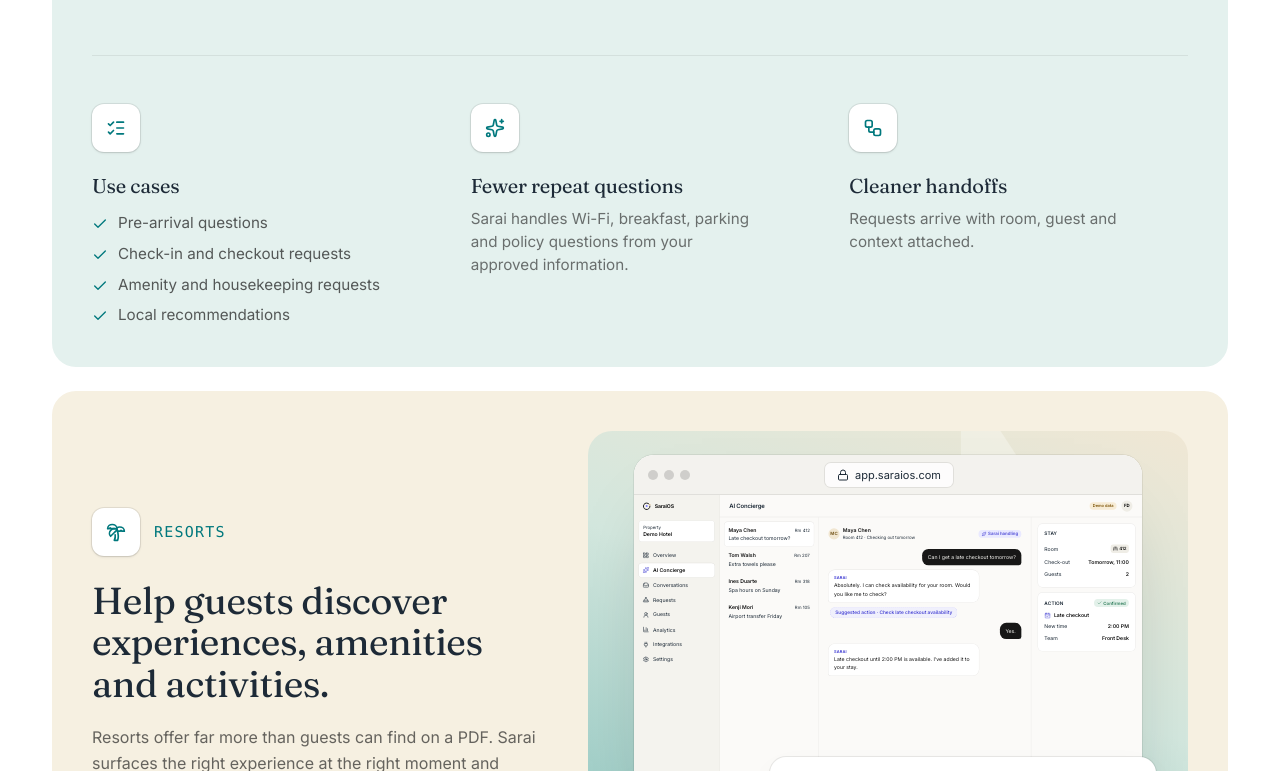
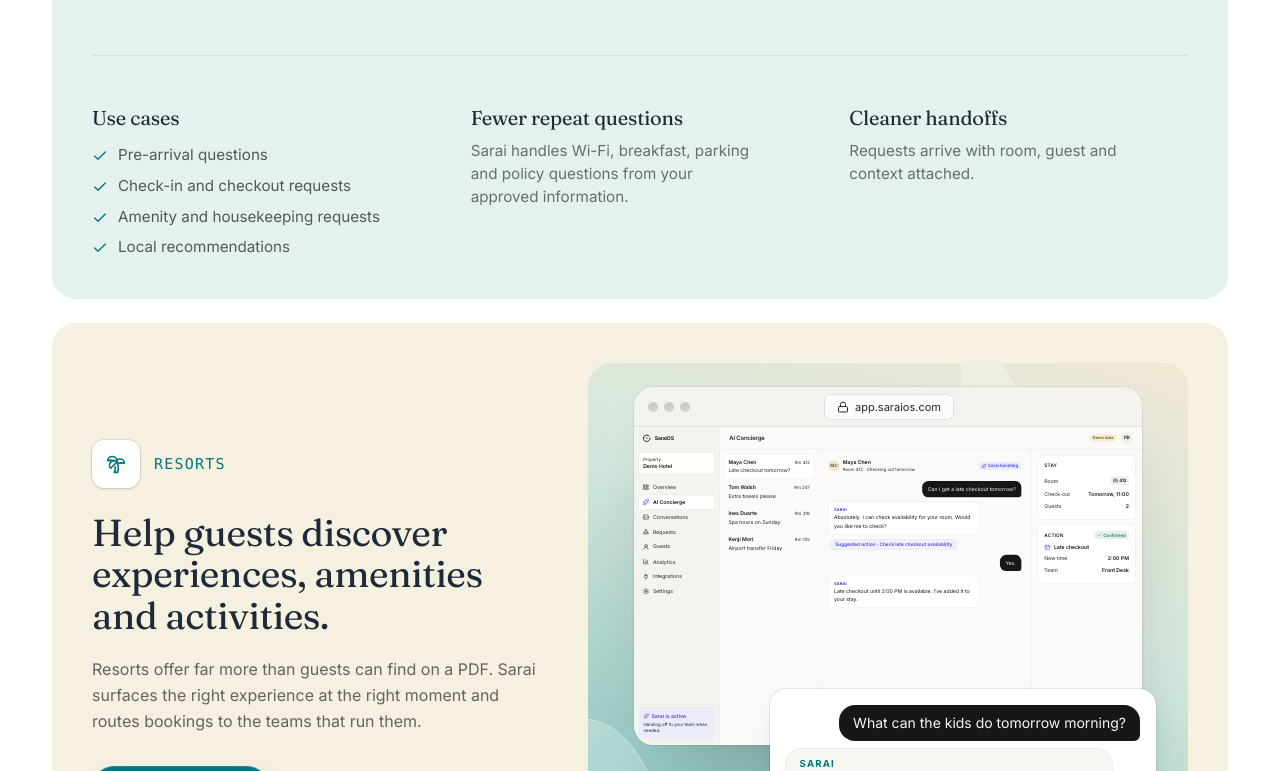
Before and after one commit to abdulrhhkahn/SaraiOS, a Next.js app: page /industries in a window 1280 px wide. Shown: the part 1149-1920 px from the top of the page. Built offline with nearby package versions, Linux system fonts and the light colour scheme; no server answers.

Commit message:
Add files via upload

```diff
--- a/components/industries/IndustrySection.tsx
+++ b/components/industries/IndustrySection.tsx
@@ -1,4 +1,4 @@
-import { Check, ListChecks, Sparkles, Workflow } from "lucide-react";
+import { Check, Sparkles } from "lucide-react";
 import type { ComponentType, ReactNode } from "react";
 import type { Industry } from "@/lib/industries";
 import { Container } from "@/components/ui/primitives";
@@ -30,9 +30,9 @@ function IconTile({ icon: Icon, children, className }: { icon?: Icon; children?:
  * and use cases and benefits in three columns underneath. Panels alternate sides and tint.
  */
 export function IndustrySection({ industry, src, flip }: { industry: Industry; src: string | null; flip?: boolean }) {
-  const columns: { icon: Icon; title: string; body?: string; list?: string[] }[] = [
-    { icon: ListChecks, title: "Use cases", list: industry.useCases },
-    ...industry.benefits.map((b, i) => ({ icon: i === 0 ? Sparkles : Workflow, title: b.title, body: b.body })),
+  const columns: { title: string; body?: string; list?: string[] }[] = [
+    { title: "Use cases", list: industry.useCases },
+    ...industry.benefits.map((b) => ({ title: b.title, body: b.body })),
   ];
 
   return (
@@ -135,8 +135,7 @@ export function IndustrySection({ industry, src, flip }: { industry: Industry; s
           <div className="mt-12 grid gap-8 border-t border-black/[0.07] pt-10 md:grid-cols-3 lg:mt-14 lg:gap-10 lg:pt-12">
             {columns.map((c) => (
               <div key={c.title}>
-                <IconTile icon={c.icon} />
-                <h3 className="mt-5 heading-sub text-xl text-subheading">{c.title}</h3>
+                <h3 className="heading-sub text-xl text-subheading">{c.title}</h3>
                 {c.body && <p className="mt-2 max-w-[38ch] text-[0.95rem] text-pretty text-ink/60">{c.body}</p>}
                 {c.list && (
                   <ul className="mt-3 space-y-2">
```
